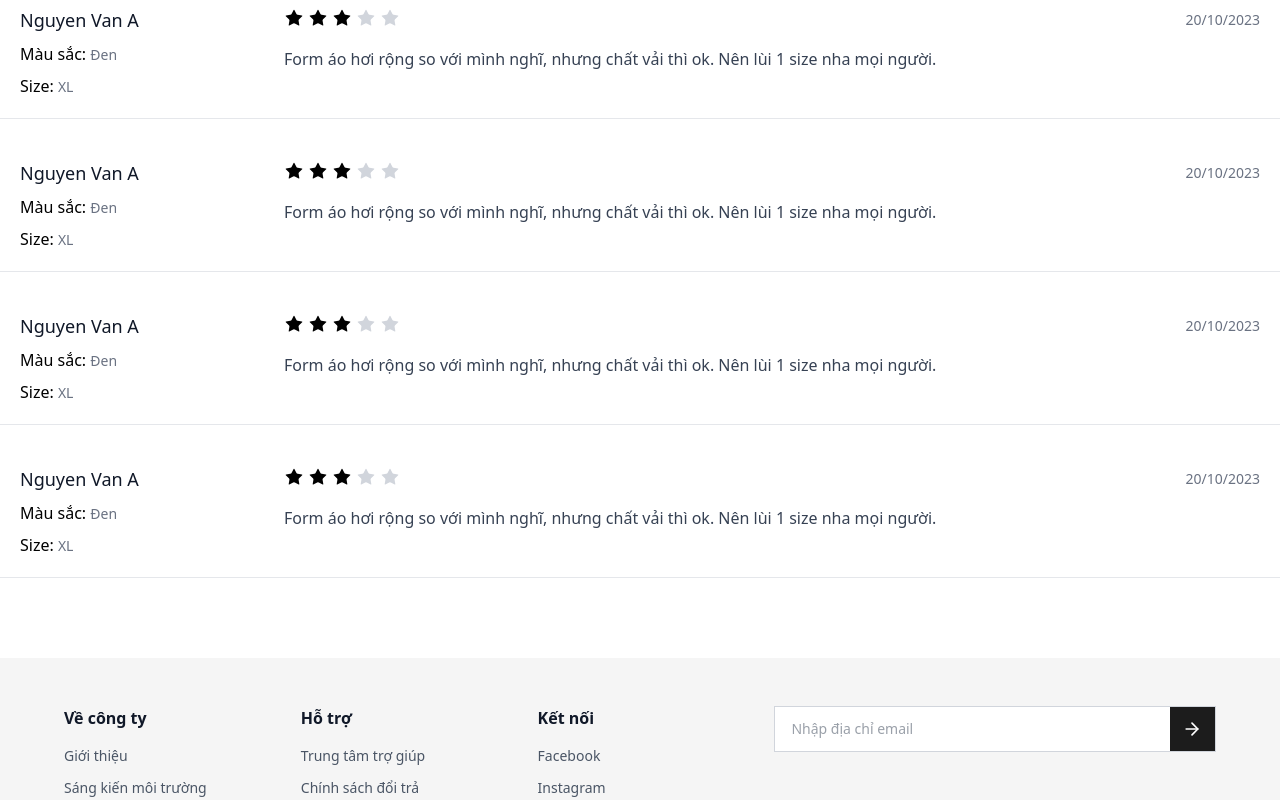
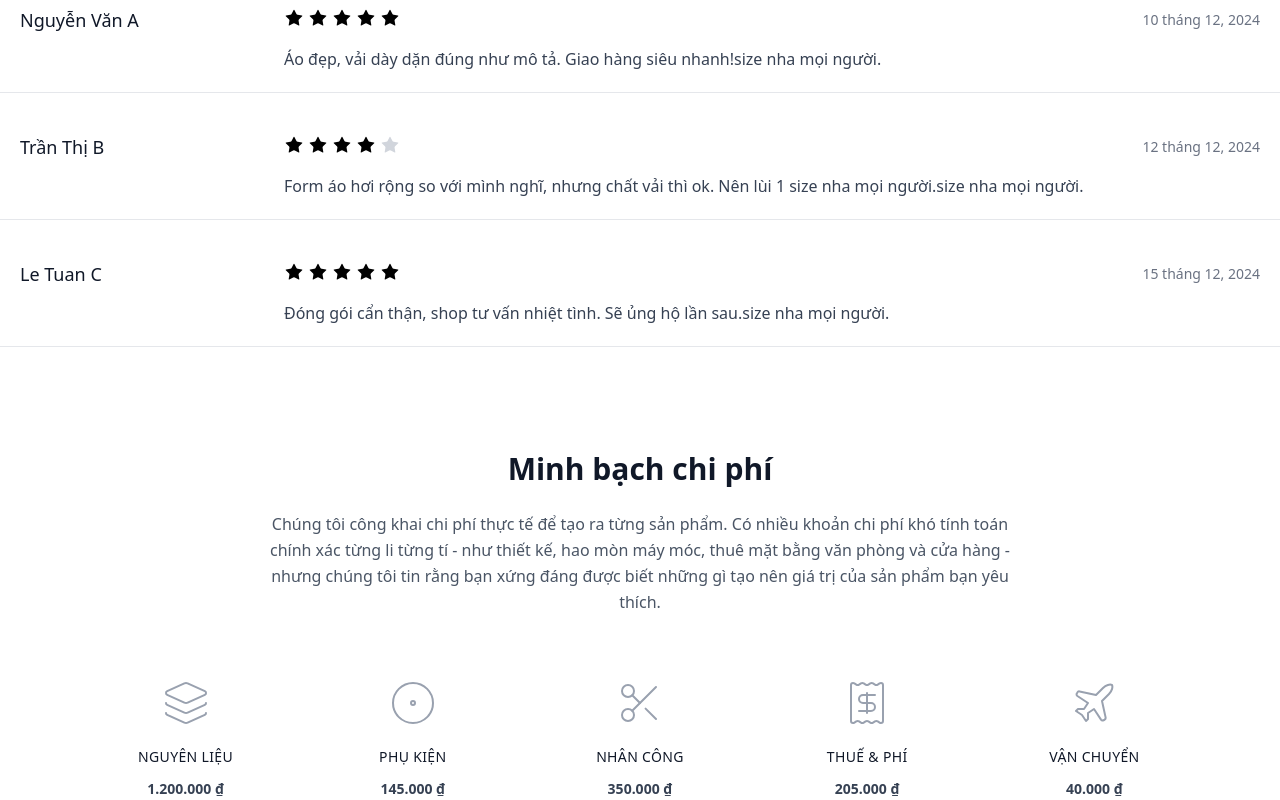
Before and after one commit to nsonhoang/Shop-Fashion, a React (Vite) app: page /product/men in a window 1280 px wide. Shown: the part 2080-2880 px from the top of the page. Built offline with nearby package versions, Linux system fonts and the light colour scheme.

Commit message:
ui chi tiết sản phẩm

```diff
--- a/src/pages/ProductPage/components/ListReviewDetail.jsx
+++ b/src/pages/ProductPage/components/ListReviewDetail.jsx
@@ -1,12 +1,14 @@
 import ReviewDetailItem from "./ReviewDeatailItem";
 
-function ListReviewDetail() {
+function ListReviewDetail({ reviews }) {
   return (
     <div className="">
-      <ReviewDetailItem />
-      <ReviewDetailItem />
-      <ReviewDetailItem />
-      <ReviewDetailItem />
+      {reviews.map(
+        (review, index) => (
+          console.log(review.user.full_name),
+          (<ReviewDetailItem key={index} review={review} />)
+        )
+      )}
     </div>
   );
 }
--- a/src/pages/ProductPage/components/ReviewDeatailItem.jsx
+++ b/src/pages/ProductPage/components/ReviewDeatailItem.jsx
@@ -1,17 +1,20 @@
 import { Star } from "lucide-react";
+import { formatDate } from "../../../utils/formatDate";
 
-function ReviewDetailItem() {
+function ReviewDetailItem({ review }) {
   return (
     <div className="w-full flex flex-row p-5 border-b border-gray-200 gap-5 mt-5">
       {/* tên */}
       <div className="flex flex-col basis-1/5 gap-2">
-        <span className="font-medium text-lg text-gray-900 ">Nguyen Van A</span>
-        <label>
-          Màu sắc: <span className="text-sm text-gray-500">Đen</span>
+        <span className="font-medium text-lg text-gray-900 ">
+          {review.user.full_name}
+        </span>
+        {/* <label>
+          Màu sắc: <span className="text-sm text-gray-500">{review.color}</span>
         </label>
         <label>
-          Size: <span className="text-sm text-gray-500">XL</span>
-        </label>
+          Size: <span className="text-sm text-gray-500">{review.size}</span>
+        </label> */}
       </div>
       {/* chi tiết đánh giá */}
       <div className="flex flex-col basis-4/5 gap-4">
@@ -21,7 +24,7 @@ function ReviewDetailItem() {
           <div className="flex gap-1 items-center">
             {[1, 2, 3, 4, 5].map((star) => {
               // Logic kiểm tra sao sáng/tối
-              const isActive = star <= Math.round(3);
+              const isActive = star <= Math.round(review.rating);
               return (
                 <Star
                   key={star}
@@ -36,12 +39,14 @@ function ReviewDetailItem() {
             })}
           </div>
           {/* ngày đánh giá */}
-          <span className="text-sm text-gray-500 mt-1"> 20/10/2023</span>
+          <span className="text-sm text-gray-500 mt-1">
+            {formatDate(review.created_at)}
+          </span>
         </div>
         {/* chi tiết đánh giá */}
         <div className="">
           <p className="text-gray-700 font-medium leading-relaxed">
-            Form áo hơi rộng so với mình nghĩ, nhưng chất vải thì ok. Nên lùi 1
+            {review.comment}
             size nha mọi người.
           </p>
         </div>
--- /dev/null
+++ b/src/pages/ProductPage/components/TransparentPricing.jsx
@@ -0,0 +1,90 @@
+import React from "react";
+import { Layers, CircleDot, Scissors, Receipt, Plane } from "lucide-react";
+import { formatMoney } from "../../../utils/formatMoney";
+
+const TransparentPricing = () => {
+  // Dữ liệu chi phí (Đã quy đổi sang VNĐ tượng trưng)
+  const costBreakdown = [
+    {
+      id: 1,
+      label: "Nguyên liệu",
+      price: 1200000, // ~ $47.96
+      icon: Layers, // Biểu tượng lớp vải/da
+    },
+    {
+      id: 2,
+      label: "Phụ kiện",
+      price: 145000, // ~ $5.74
+      icon: CircleDot, // Biểu tượng cúc áo/khuy
+    },
+    {
+      id: 3,
+      label: "Nhân công",
+      price: 350000, // ~ $13.75
+      icon: Scissors, // Biểu tượng cắt may
+    },
+    {
+      id: 4,
+      label: "Thuế & Phí",
+      price: 205000, // ~ $8.09
+      icon: Receipt, // Biểu tượng hóa đơn
+    },
+    {
+      id: 5,
+      label: "Vận chuyển",
+      price: 40000, // ~ $1.53
+      icon: Plane, // Biểu tượng máy bay
+    },
+  ];
+
+  return (
+    <section className="w-full py-16 bg-white">
+      <div className="max-w-6xl mx-auto px-4">
+        {/* Phần tiêu đề & Mô tả */}
+        <div className="text-center mb-16 max-w-3xl mx-auto">
+          <h2 className="text-3xl font-bold text-gray-900 mb-6">
+            Minh bạch chi phí
+          </h2>
+          <p className="text-gray-600 leading-relaxed">
+            Chúng tôi công khai chi phí thực tế để tạo ra từng sản phẩm. Có
+            nhiều khoản chi phí khó tính toán chính xác từng li từng tí - như
+            thiết kế, hao mòn máy móc, thuê mặt bằng văn phòng và cửa hàng -
+            nhưng chúng tôi tin rằng bạn xứng đáng được biết những gì tạo nên
+            giá trị của sản phẩm bạn yêu thích.
+          </p>
+        </div>
+
+        {/* Phần Icon & Giá tiền */}
+        <div className="grid grid-cols-2 md:grid-cols-5 gap-8 md:gap-4">
+          {costBreakdown.map((item) => {
+            const IconComponent = item.icon;
+
+            return (
+              <div
+                key={item.id}
+                className="flex flex-col items-center justify-start text-center gap-3"
+              >
+                {/* Icon với nét mảnh (stroke-1) giống ảnh mẫu */}
+                <div className="mb-2 text-gray-400">
+                  <IconComponent size={48} strokeWidth={1} />
+                </div>
+
+                {/* Tên khoản phí */}
+                <h3 className="text-sm font-medium text-gray-900 uppercase tracking-wide">
+                  {item.label}
+                </h3>
+
+                {/* Giá tiền */}
+                <span className="text-sm font-semibold text-gray-700">
+                  {formatMoney(item.price)}
+                </span>
+              </div>
+            );
+          })}
+        </div>
+      </div>
+    </section>
+  );
+};
+
+export default TransparentPricing;
--- a/src/pages/ProductPage/index.tsx
+++ b/src/pages/ProductPage/index.tsx
@@ -10,6 +10,8 @@ import ProductDetail from "./components/ProductDetail";
 import ProductItem from "../MenPage/components/ProductItem";
 import RatingOverview from "./components/RatingOverview";
 import ListReviewDetail from "./components/ListReviewDetail";
+import TransparentPricing from "./components/TransparentPricing";
+import CustomAlert from "../../components/customAlert";
 
 export const product = {
   // --- 1. Thông tin cơ bản (Bảng PRODUCTS) ---
@@ -72,7 +74,7 @@ export const product = {
       rating: 5, // 5 sao
       comment: "Áo đẹp, vải dày dặn đúng như mô tả. Giao hàng siêu nhanh!",
       created_at: "2024-12-10T08:30:00Z",
-      variant_purchased: "Black / XL", // (Optional) Mua loại nào review loại đó
+      // variant_purchased: "Black / XL", // (Optional) Mua loại nào review loại đó
     },
     {
       review_id: "rv_02",
@@ -85,7 +87,7 @@ export const product = {
       comment:
         "Form áo hơi rộng so với mình nghĩ, nhưng chất vải thì ok. Nên lùi 1 size nha mọi người.",
       created_at: "2024-12-12T14:15:00Z",
-      variant_purchased: "White / M",
+      // variant_purchased: "White / M",
     },
     {
       review_id: "rv_03",
@@ -97,7 +99,7 @@ export const product = {
       rating: 5,
       comment: "Đóng gói cẩn thận, shop tư vấn nhiệt tình. Sẽ ủng hộ lần sau.",
       created_at: "2024-12-15T09:00:00Z",
-      variant_purchased: "Black / S",
+      // variant_purchased: "Black / S",
     },
   ],
 };
@@ -145,6 +147,8 @@ const ProductPage = () => {
   const [selectedImageIndex, setSelectedImageIndex] = useState(0);
   const [selectColor, setSelectColor] = useState<string | null>("chưa chọn");
   const [selectSize, setSelectSize] = useState<string | null>(null);
+  const [showAlertError, setShowAlertError] = useState(false);
+  const [showAlertSuccess, setShowAlertSuccess] = useState(false);
 
   const colorOptions = Array.from(
     new Set(product.variants.map((variant) => variant.color))
@@ -154,8 +158,58 @@ const ProductPage = () => {
     new Set(product.variants.map((variant) => variant.size))
   );
 
+  const handleAddToCart = () => {
+    //hàm sau sau sẽ async call api thêm vào giỏ hàng
+
+    if (!selectColor || !selectSize) {
+      setShowAlertError(true);
+      setTimeout(() => {
+        setShowAlertError(false);
+      }, 3000);
+      return;
+    }
+    //hiện alert thành công
+    //thêm vào giỏ hàng
+
+    setShowAlertSuccess(true);
+    setTimeout(() => {
+      setShowAlertSuccess(false);
+    }, 3000);
+    const cartItem = {
+      productId: id,
+      color: selectColor,
+      size: selectSize,
+    };
+
+    console.log("Thêm vào giỏ hàng:", cartItem);
+  };
+
   return (
-    <div className="product-page flex flex-col justify-center items-center mt-20">
+    <div className="product-page flex flex-col justify-center items-center mt-20 relative">
+      {/* --- PHẦN HIỂN THỊ ALERT --- */}
+      {showAlertError && (
+        <div className="fixed top-20 right-5 z-50 w-80 animate-in slide-in-from-right fade-in duration-300">
+          <CustomAlert
+            type="error" // Màu đỏ cảnh báo
+            title="Thiếu thông tin"
+            onClose={() => setShowAlertError(false)} // Nút tắt
+          >
+            Vui lòng chọn <strong>Màu sắc</strong> và{" "}
+            <strong>Kích thước</strong> trước khi thêm vào giỏ.
+          </CustomAlert>
+        </div>
+      )}
+      {showAlertSuccess && (
+        <div className="fixed top-20 right-5 z-50 w-80 animate-in slide-in-from-right fade-in duration-300">
+          <CustomAlert
+            type="success" // Màu xanh thành công
+            title="Thêm vào giỏ hàng thành công"
+            onClose={() => setShowAlertSuccess(false)} // Nút tắt
+          >
+            Sản phẩm đã được thêm vào giỏ hàng.
+          </CustomAlert>
+        </div>
+      )}
       {/*hình ảnh và mô tả sản phẩm  */}
       <div className="max-w-7xl w-full grid grid-cols-2 gap-4">
         <div className="list-image flex flex-col gap-2">
@@ -245,7 +299,10 @@ const ProductPage = () => {
           </div>
           {/* nút thêm vào giỏ hàng */}
           <div className="mt-10">
-            <button className="bg-black text-xl text-white py-2 px-4 font-thin w-[70%]">
+            <button
+              className="bg-black text-xl text-white py-2 px-4 font-thin w-[70%]"
+              onClick={handleAddToCart}
+            >
               Thêm vào giỏ hàng
             </button>
           </div>
@@ -289,9 +346,13 @@ const ProductPage = () => {
 
           {/* chi tiết đánh giá */}
           <div className="">
-            <ListReviewDetail />
+            <ListReviewDetail reviews={product.reviews} />
           </div>
         </div>
+      </div>
+      {/*chi phí vận chuyển */}
+      <div className="mt-10 w-full">
+        <TransparentPricing />
       </div>
     </div>
   );
--- /dev/null
+++ b/src/utils/formatDate.js
@@ -0,0 +1,12 @@
+export const formatDate = (dateString) => {
+  if (!dateString) return "";
+  const date = new Date(dateString);
+
+  return date.toLocaleDateString("vi-VN", {
+    day: "numeric",
+    month: "long", // Ra chữ "tháng ..."
+    year: "numeric",
+  });
+};
+
+// Kết quả: "10 tháng 12, 2024"
```
Also changed, not shown: src/components/CustomAlert.jsx (added, +81 -0 lines).
